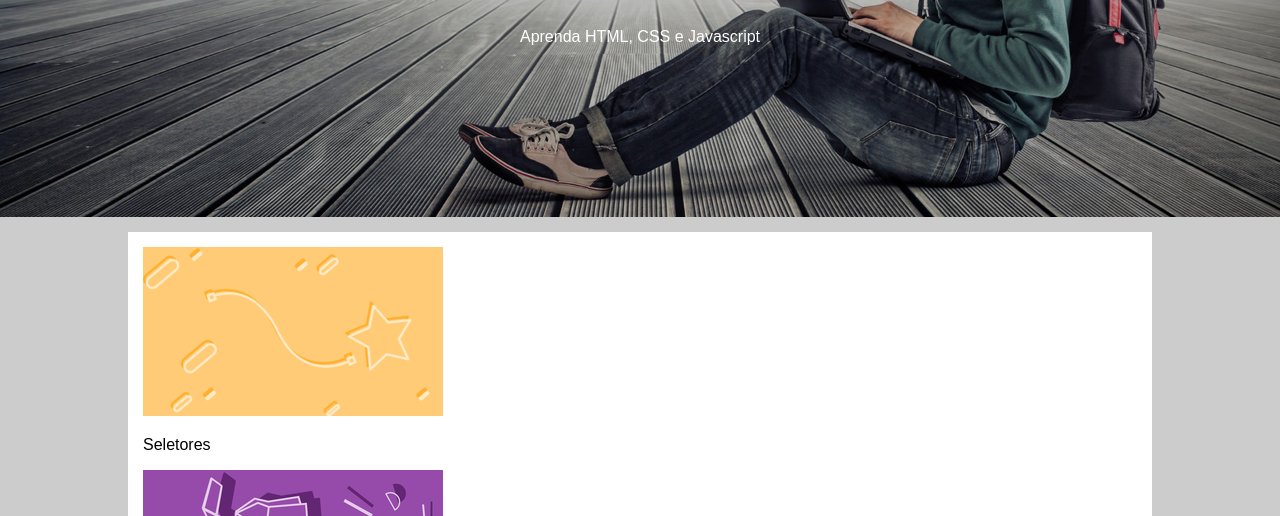
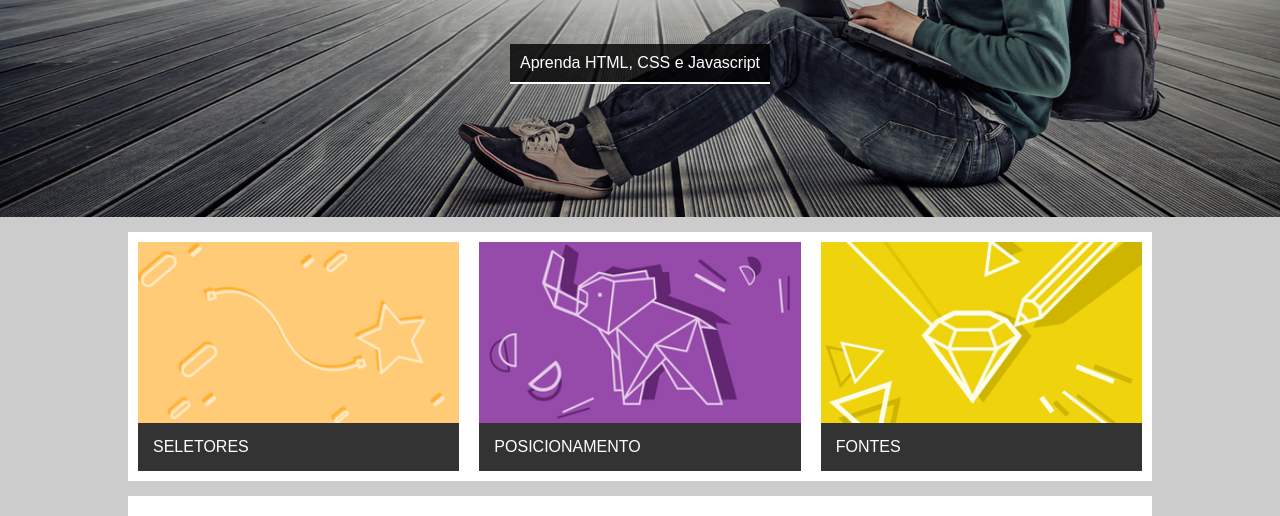
Before and after one commit to beebones/fundamentos_web01, a plain HTML site: page index.html in a window 1280 px wide. Shown: the part 284-800 px from the top of the page. Drawn offline with Linux system fonts and the light colour scheme.

Commit message:
Melhoria nos cards

```diff
--- a/css/estilo.css
+++ b/css/estilo.css
@@ -22,6 +22,12 @@ body{
     text-transform: uppercase;
     font-size: 46px;
     text-shadow: 3px 3px 2px #333;
+}
+.hero-content p{
+    background-color: rgba(0,0,0, 0.8);
+    display: inline-block;
+    padding: 10px;
+    border-bottom: 2px solid white;
 }
 
 .hero nav ul{
@@ -58,8 +64,33 @@ main{
 
 .content-section{
     background-color: white;
+    padding: 10px;
+    margin-top: 15px;
+    overflow: auto;
+}
+
+.card{
+    width: 32%;
+    float: left;
+    box-sizing: border-box;
+}
+
+.card-1, .card-2{
+    margin-right: 2%;
+}
+
+.card img{
+    width: 100%;
+    display: block;
+}
+
+.card p{
+    background-color: #333;
+    color: white;
+    margin: 0;
     padding: 15px;
-    margin-top: 15px;
+    text-transform: uppercase;
+    letter-spacing: 1%;
 }
 
 h2{
--- a/index.html
+++ b/index.html
@@ -25,15 +25,15 @@
             </header>
             <main>
                 <section class="content-section">
-                    <div class="card">
+                    <div class="card card-1">
                         <img src="Imagens/card_01.png" alt="">
                         <p>Seletores</p>
                     </div>
-                    <div class="card">
+                    <div class="card card-2">
                         <img src="Imagens/card_02.jpg" alt="">
                         <p>Posicionamento</p>
                     </div>
-                    <div class="card">
+                    <div class="card card-3">
                         <img src="Imagens/card_03.jpg" alt="">
                         <p>Fontes</p>
                     </div>
```
